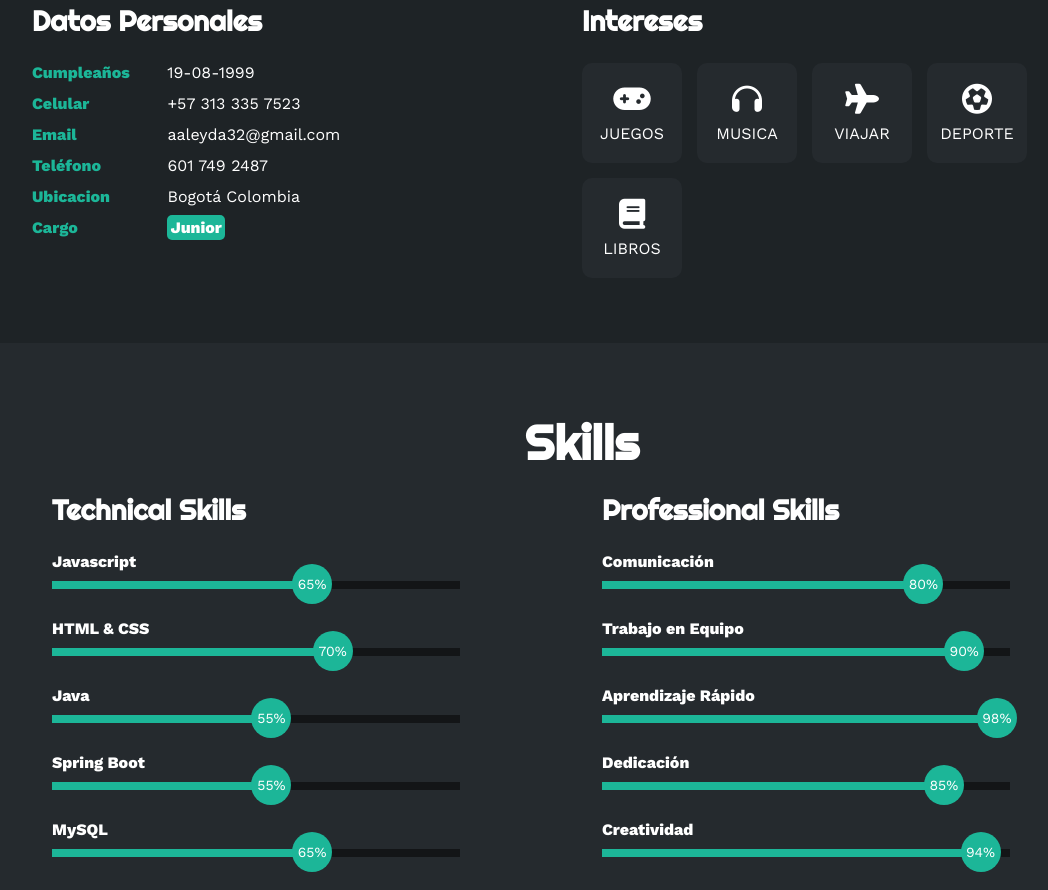
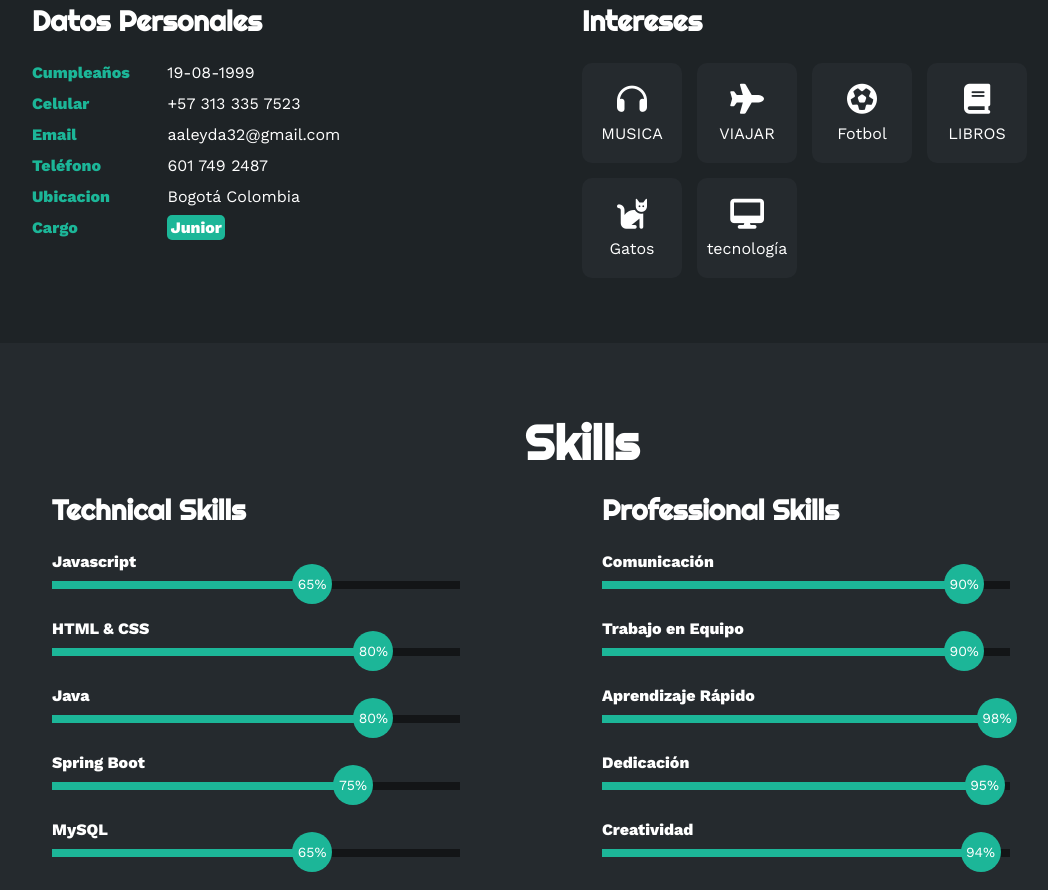
Before and after one commit to Aleyda-Anaya/portafolio, a plain HTML site: page index.html in a window 1280 px wide. Shown: the part 1054-1944 px from the top of the page, without its empty margins (58-1106 px from the left). Drawn offline with nearby package versions, Linux system fonts and the light colour scheme.

Commit message:
actualizacion info

```diff
--- a/estilo.css
+++ b/estilo.css
@@ -286,7 +286,7 @@ html{
 }
 @keyframes htmlcss {
     0%{width: 0%;}
-    100%{width: 70%;}
+    100%{width: 80%;}
 }
 
 .skills .skill .java{
@@ -295,7 +295,7 @@ html{
 }
 @keyframes java {
     0%{width: 0%;}
-    100%{width: 55%;}
+    100%{width: 80%;}
 }
 
 .skills .skill .SpringBoot{
@@ -304,7 +304,7 @@ html{
 }
 @keyframes SpringBoot {
     0%{width: 0%;}
-    100%{width: 55%;}
+    100%{width: 75%;}
 }
 
 .skills .skill .MySQL{
@@ -322,7 +322,7 @@ html{
 }
 @keyframes comunicacion {
     0%{width: 0%;}
-    100%{width: 80%;}
+    100%{width: 90%;}
 }
 
 .skills .skill .trabajo{
@@ -349,7 +349,7 @@ html{
 }
 @keyframes dedicacion {
     0%{width: 0%;}
-    100%{width: 85%;}
+    100%{width: 95%;}
 }
 
 .skills .skill .creatividad{
--- a/index.html
+++ b/index.html
@@ -5,7 +5,7 @@
     <meta http-equiv="X-UA-Compatible" content="IE=edge">
     <meta name="viewport" content="width=device-width, initial-scale=1.0">
     <link rel="stylesheet" href="https://cdnjs.cloudflare.com/ajax/libs/font-awesome/6.1.2/css/all.min.css" integrity="sha512-1sCRPdkRXhBV2PBLUdRb4tMg1w2YPf37qatUFeS7zlBy7jJI8Lf4VHwWfZZfpXtYSLy85pkm9GaYVYMfw5BC1A==" crossorigin="anonymous" referrerpolicy="no-referrer" />
-    <title>Portafolio Aleyda</title>
+    <title>AAA</title>
     <link rel="stylesheet" href="estilo.css">
 </head>
 <body>
@@ -90,10 +90,7 @@
                 <div class="col">
                     <h3>Intereses</h3>
                     <div class="contenedor-intereses">
-                        <div class="interes">
-                            <i class="fa-solid fa-gamepad"></i>
-                            <span>JUEGOS</span>
-                        </div>
+
                         <div class="interes">
                             <i class="fa-solid fa-headphones"></i>
                             <span>MUSICA</span>
@@ -104,13 +101,20 @@
                         </div>
                         <div class="interes">
                             <i class="fa-solid fa-futbol"></i>
-                            <span>DEPORTE</span>
+                            <span>Fotbol</span>
                         </div>
                         <div class="interes">
                             <i class="fa-solid fa-book"></i>
                             <span>LIBROS</span>
                         </div>
-
+                        <div class="interes">
+                            <i class="fa-solid fa-cat"></i>
+                            <span>Gatos</span>
+                        </div>
+                        <div class="interes">
+                            <i class="fa-solid fa-desktop"></i>
+                            <span>tecnología</span>
+                        </div>
                     </div>
                 </div>
             </div>
@@ -138,7 +142,7 @@
                         <span>HTML & CSS</span>
                         <div class="barra-skill">
                             <div class="progreso">
-                                <span>70%</span>
+                                <span>80%</span>
                             </div>
                         </div>
                     </div>
@@ -146,7 +150,7 @@
                         <span>Java</span>
                         <div class="barra-skill">
                             <div class="progreso">
-                                <span>55%</span>
+                                <span>80%</span>
                             </div>
                         </div>
                     </div>
@@ -154,7 +158,7 @@
                         <span>Spring Boot</span>
                         <div class="barra-skill">
                             <div class="progreso">
-                                <span>55%</span>
+                                <span>75%</span>
                             </div>
                         </div>
                     </div>
@@ -174,7 +178,7 @@
                         <span>Comunicación</span>
                         <div class="barra-skill">
                             <div class="progreso">
-                                <span>80%</span>
+                                <span>90%</span>
                             </div>
                         </div>
                     </div>
@@ -198,7 +202,7 @@
                         <span>Dedicación</span>
                         <div class="barra-skill">
                             <div class="progreso">
-                                <span>85%</span>
+                                <span>95%</span>
                             </div>
                         </div>
                     </div>
@@ -300,10 +304,10 @@
                     </div> </a>
                 </div>
                 <div class="proyecto">
-                    <a href="https://github.com/Carolinares/Pasteleria/tree/main/bd"><img src="img/p3.jpg" alt="">
+                    <a href="https://aleyda-anaya.github.io/My/"><img src="img/my.jpg" alt="">
                     <div class="overlay">
-                        <h3>Back-end Java</h3>
-                        <p>Tortones</p>
+                        <h3>My Card</h3>
+                        <p>My first project</p>
                     </div></a>
                 </div>
         </div>
```
Also changed, not shown: img/my.jpg (added).
